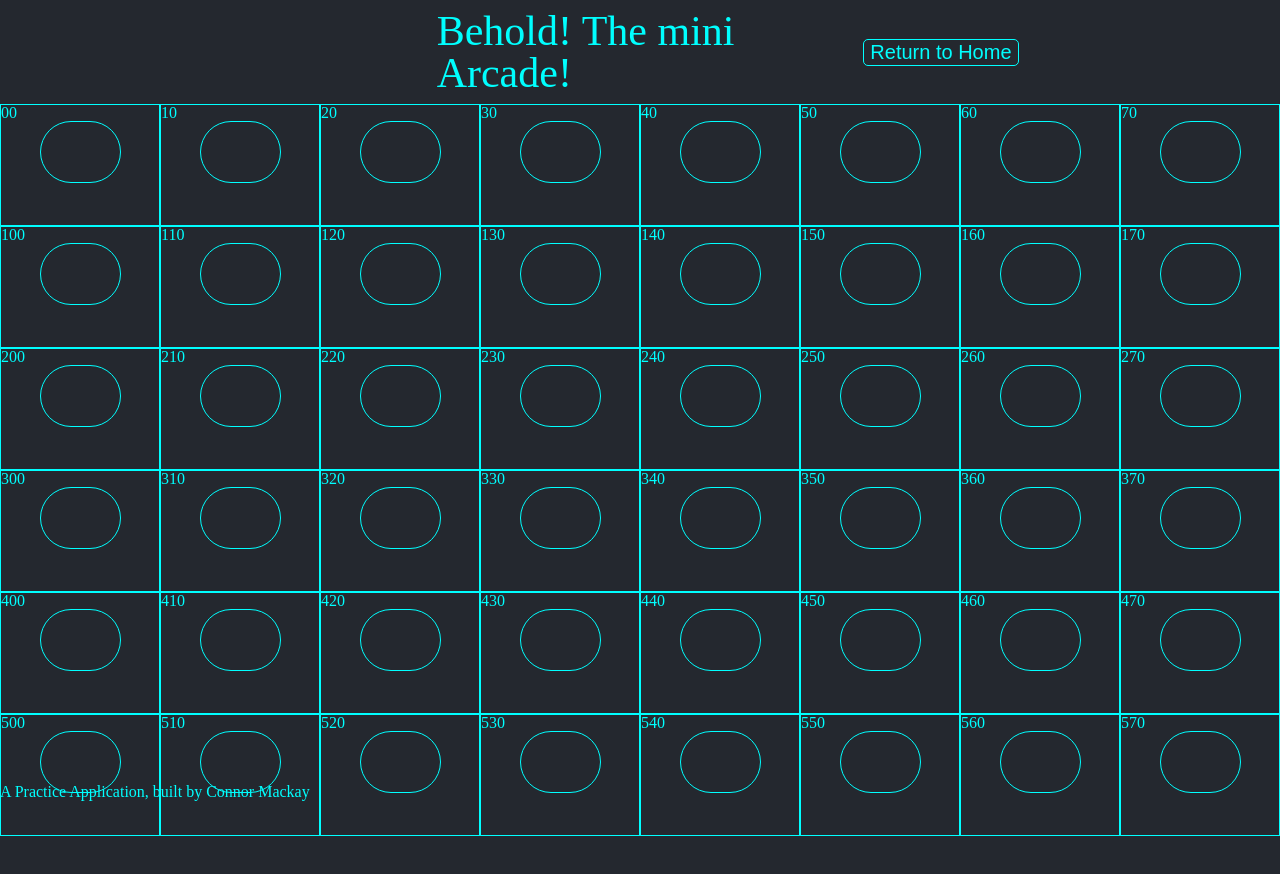
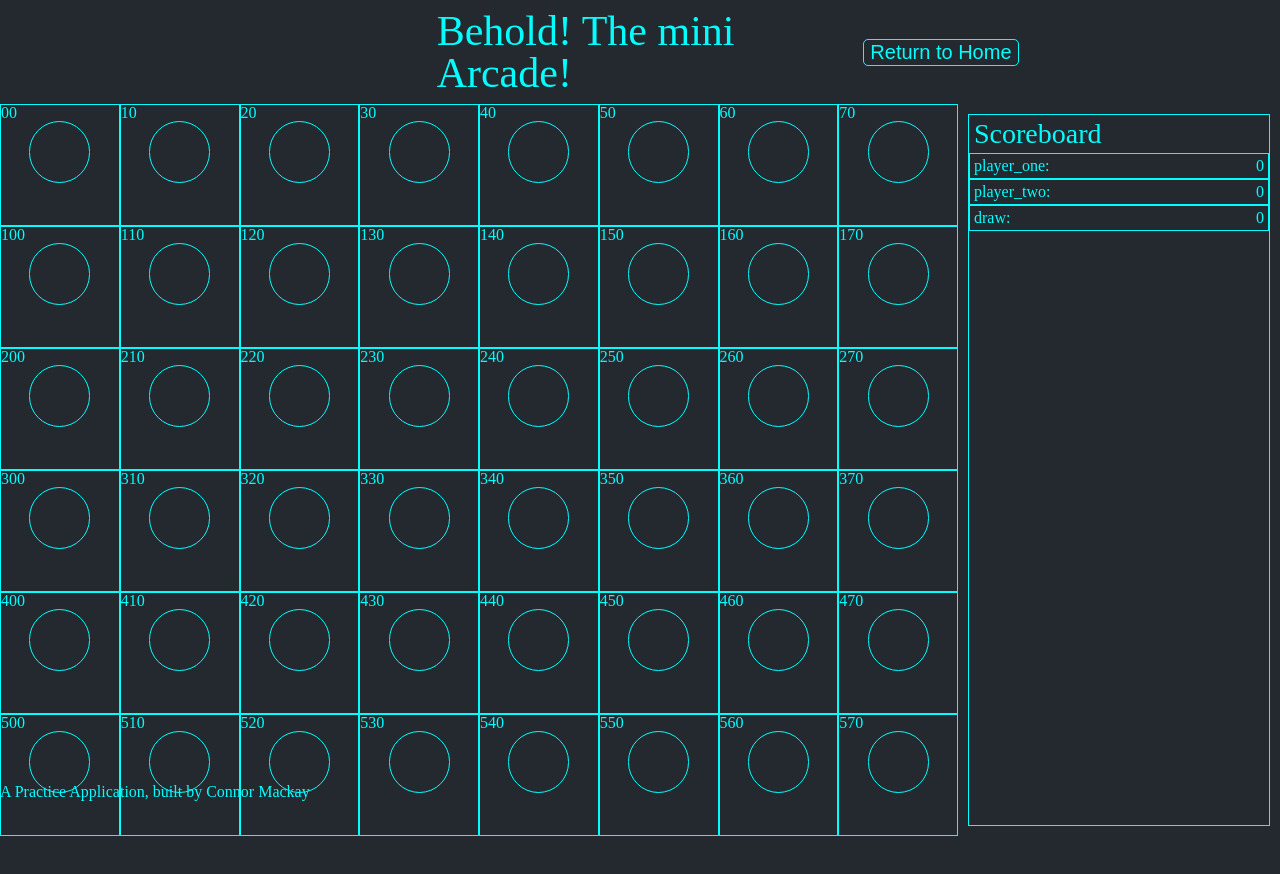
Before and after one commit to CD-Mackay/mini-arcade, a React app: page /connectfour in a window 1280 px wide. Shown: the top 874 px of the page. Built offline with nearby package versions, Linux system fonts and the light colour scheme.

Commit message:
Add scoreboard to connect four

```diff
--- a/client/src/components/games/ConnectFour/ConnectFour.js
+++ b/client/src/components/games/ConnectFour/ConnectFour.js
@@ -5,7 +5,7 @@ import React, { useState, useEffect } from 'react';
 
 /* Component Imports */
 import FourBoard from './atoms/FourBoard/FourBoard';
-import FourSquare from './atoms/FourSquare/FourSquare';
+import ScoreKeeper from '../../atoms/ScoreKeeper/ScoreKeeper';
 
 /* Asset Imports */
 import StyledConnectFour from './StyledConnectFour';
@@ -15,6 +15,8 @@ const ConnectFour = () => {
   const [board, setBoard] = useState([]);
   const [playerTurn, setPlayerTurn] = useState(1);
   const [winner, setWinner] = useState(0);
+  const [record, setRecord] = useState({player_one: 0, player_two: 0, draw: 0});
+
 
   const makeBoard = () => {
     console.log("making board!")
@@ -149,6 +151,7 @@ const ConnectFour = () => {
   return (
     <StyledConnectFour>
       <FourBoard onSelect={handlePickSquare} board={board} winner={winner}/>
+      <ScoreKeeper record={record} />
     </StyledConnectFour>
   )
 };
--- a/client/src/components/games/ConnectFour/StyledConnectFour.js
+++ b/client/src/components/games/ConnectFour/StyledConnectFour.js
@@ -1,6 +1,8 @@
 import styled from 'styled-components';
 
 const StyledConnectFour = styled.section`
+display: grid;
+grid-template-columns: 3fr 1fr;
 `
 
 export default StyledConnectFour;
```
